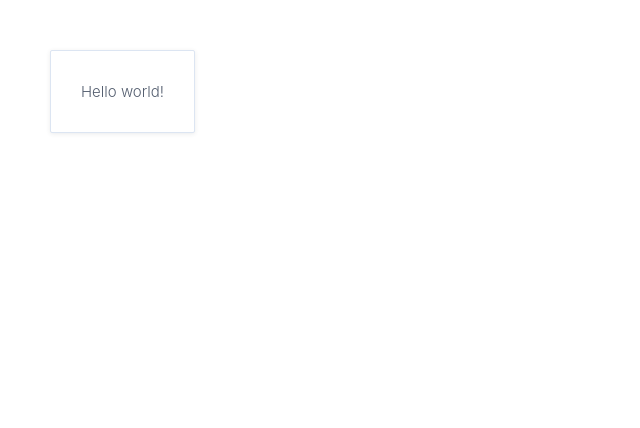
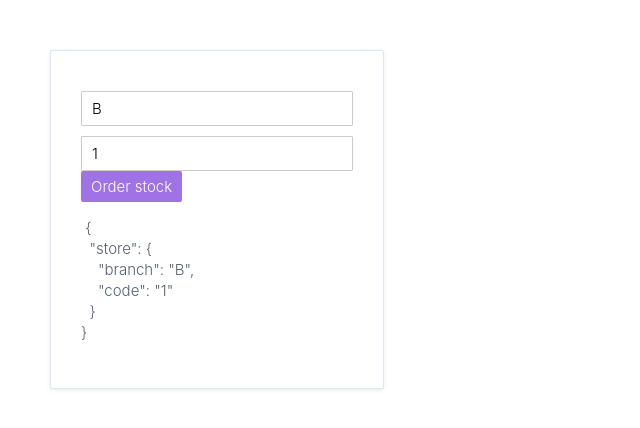
Before and after one commit to AditechGH/angular-pro-src, an Angular app: page / in a window 1280 px wide. Shown: the top 428 px of the page, without its empty margins (0-640 px from the left). Built offline with nearby package versions, Linux system fonts and the light colour scheme.

Commit message:
FormControls and FormGroups.

```diff
--- a/src/app/stock-inventory/containers/stock-inventory/stock-inventory.component.scss
+++ b/src/app/stock-inventory/containers/stock-inventory/stock-inventory.component.scss
@@ -0,0 +1,11 @@
+input[type="text"] {
+  display: block;
+  border: none;
+  background: #fff;
+  font-size: 15px;
+  padding: 6px 30px 6px 10px;
+  border-radius: 1px;
+  border: 1px solid #ccc;
+  margin-top: 10px;
+  width: 100%;
+}
--- a/src/app/stock-inventory/containers/stock-inventory/stock-inventory.component.ts
+++ b/src/app/stock-inventory/containers/stock-inventory/stock-inventory.component.ts
@@ -1,15 +1,42 @@
+import { JsonPipe } from '@angular/common';
 import { Component } from '@angular/core';
-import { ReactiveFormsModule } from '@angular/forms';
+import { FormControl, FormGroup, ReactiveFormsModule } from '@angular/forms';
 
 @Component({
   selector: 'stock-inventory',
   standalone: true,
-  imports: [ReactiveFormsModule],
+  imports: [ReactiveFormsModule, JsonPipe],
   template: `
     <div class="stock-inventory">
-      Hello world!
+      <form [formGroup]="form" (ngSubmit)="onSubmit()">
+        <div formGroupName="store">
+          <input type="text" placeholder="Branch ID" formControlName="branch" />
+          <input
+            type="text"
+            placeholder="Manager Code"
+            formControlName="code"
+          />
+        </div>
+
+        <div class="stock-inventory__buttons">
+          <button type="submit" [disabled]="form.invalid">Order stock</button>
+        </div>
+
+        <pre> {{form.value | json }}</pre>
+      </form>
     </div>
   `,
   styleUrls: ['./stock-inventory.component.scss'],
 })
-export class StockInventoryComponent {}
+export class StockInventoryComponent {
+  form = new FormGroup({
+    store: new FormGroup({
+      branch: new FormControl('B'),
+      code: new FormControl('1'),
+    }),
+  });
+
+  onSubmit() {
+    console.log('Submit:', this.form.value);
+  }
+}
```
